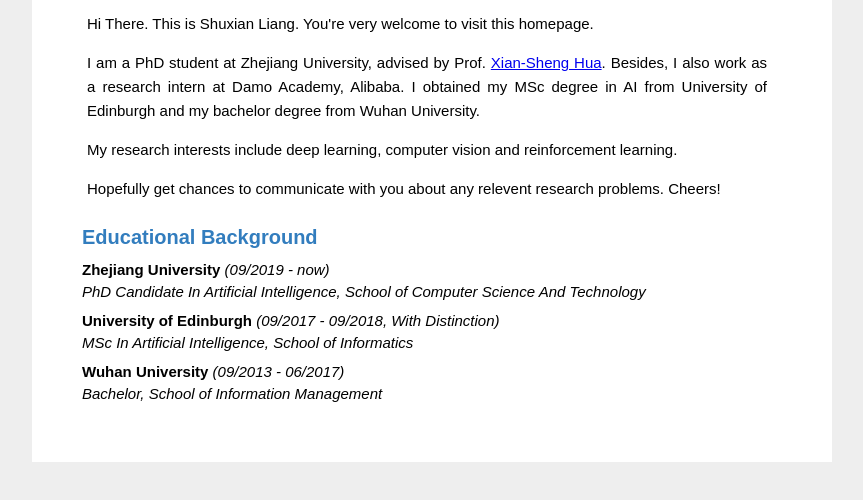
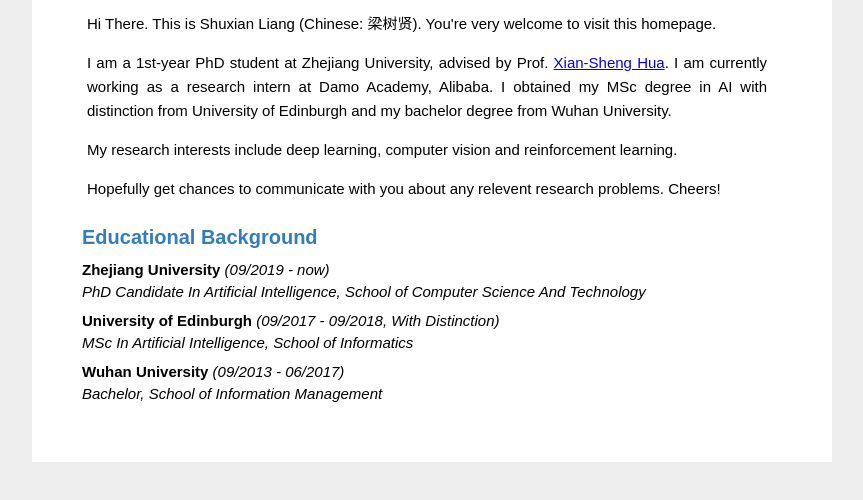
Before and after one commit to IvanLLL/homepage, a plain HTML site: page index.html in a window 1280 px wide. Shown: the part 158-658 px from the top of the page, without its empty margins (208-1071 px from the left). Drawn offline with Linux system fonts and the light colour scheme.

Commit message:
Update index.html

```diff
--- a/index.html
+++ b/index.html
@@ -19,9 +19,8 @@
         <div class="infocard" id="edu">
             <!-- <h2>Intro</h2> -->
             <div>
-                <p class="intro">Hi There. This is Shuxian Liang. You're very welcome to visit this homepage.</p>
-                <p class="intro">I am a PhD student at Zhejiang University, advised by Prof. <a href='https://scholar.google.com/citations?user=6G-l4o0AAAAJ&hl=en&oi=ao'>Xian-Sheng Hua</a>.  Besides, I also work as a research intern at Damo Academy, Alibaba. I obtained my MSc degree in AI from University of Edinburgh and my bachelor degree from Wuhan University.</p>
-                <p class="intro">My research interests include deep learning, computer vision and reinforcement learning. </p>
+                <p class="intro">Hi There. This is Shuxian Liang (Chinese: 梁树贤). You're very welcome to visit this homepage.</p>
+<p class="intro">I am a 1st-year PhD student at Zhejiang University, advised by Prof. <a href='https://scholar.google.com/citations?user=6G-l4o0AAAAJ&hl=en&oi=ao'>Xian-Sheng Hua</a>.  I am currently working as a research intern at Damo Academy, Alibaba. I obtained my MSc degree in AI with distinction from University of Edinburgh and my bachelor degree from Wuhan University.</p>                <p class="intro">My research interests include deep learning, computer vision and reinforcement learning. </p>
                 <p class="intro">Hopefully get chances to communicate with you about any relevent research problems. Cheers!</p>
             </div>
 
```
